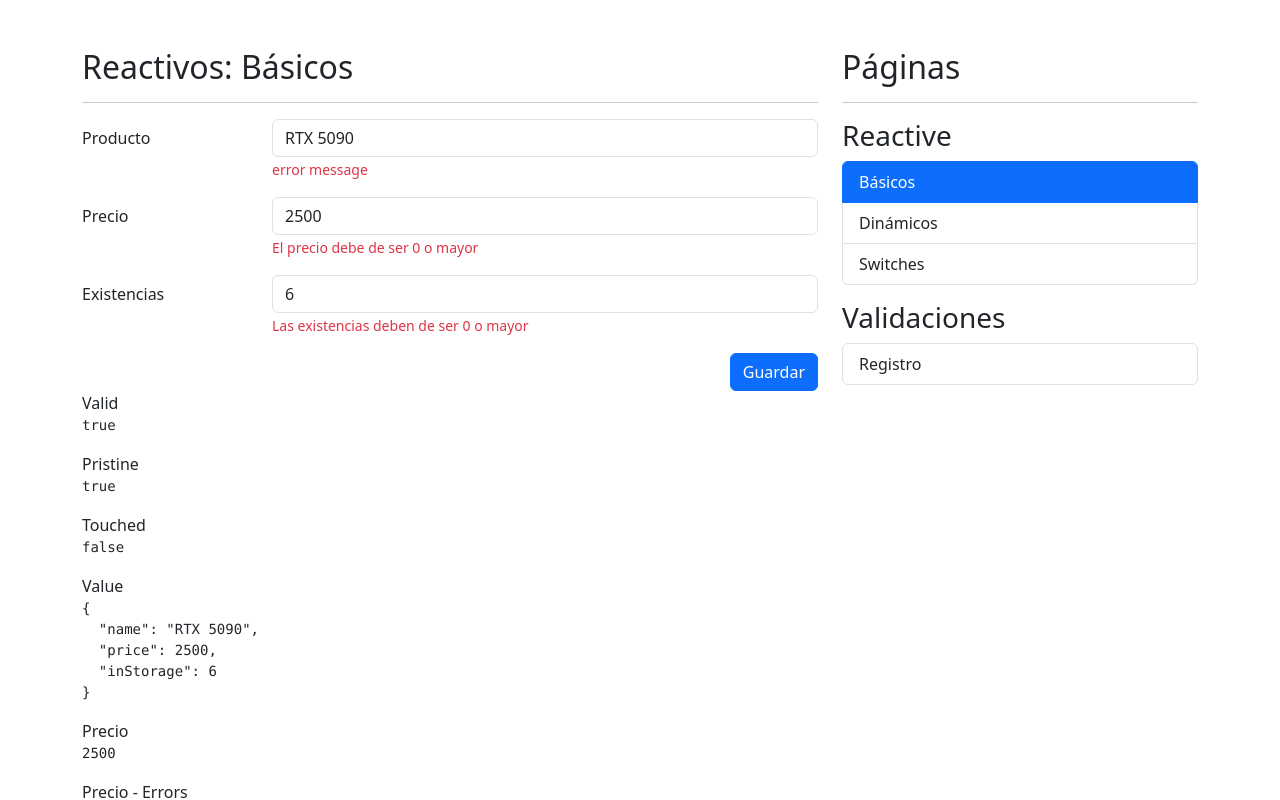
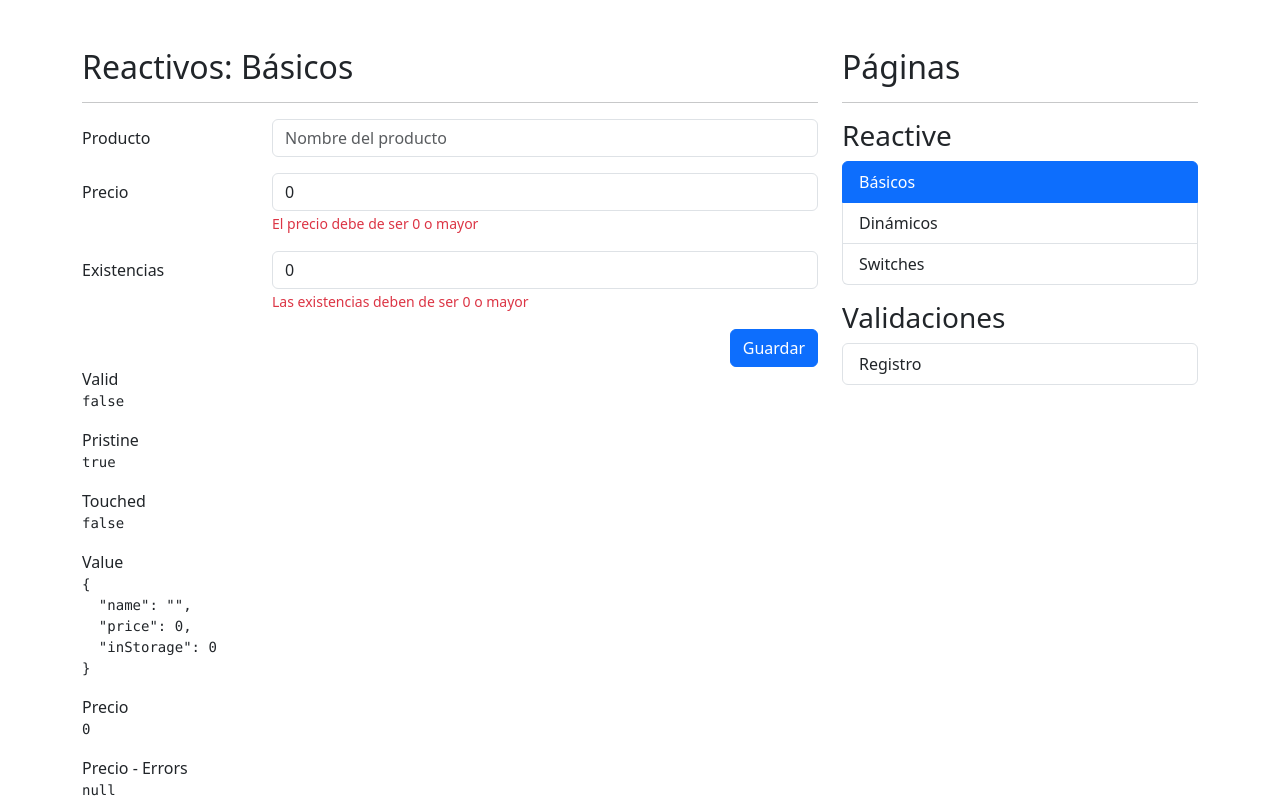
Before and after one commit to AlbertoG22/forms-app-angular, an Angular app: page /reactive/basic in a window 1280 px wide. Shown: the top 800 px of the page. Built offline with nearby package versions, Linux system fonts and the light colour scheme.

Commit message:
display validation error messages on screen

```diff
--- a/src/app/reactive/pages/basic-page/basic-page.component.html
+++ b/src/app/reactive/pages/basic-page/basic-page.component.html
@@ -16,14 +16,18 @@
             formControlName="name"
             placeholder="Nombre del producto">
 
-          <span class="form-text text-danger">
-            <!-- Debe de ser de 3 letras -->
-            error message
+          <span *ngIf="myForm.controls['name'].getError('required') && myForm.controls['name'].touched"
+            class="form-text text-danger">
+            Este campo es requerido
+          </span>
+          <span *ngIf="myForm.controls['name'].getError('minlength') && myForm.controls['name'].touched"
+            class="form-text text-danger">
+            Este campo requiere mínimo de 3 letras
           </span>
         </div>
       </div>
 
-        <!-- Campo de producto -->
+        <!-- Campo de precios -->
         <div class="mb-3 row">
           <label class="col-sm-3 col-form-label">Precio</label>
           <div class="col-sm-9">
--- a/src/app/reactive/pages/basic-page/basic-page.component.ts
+++ b/src/app/reactive/pages/basic-page/basic-page.component.ts
@@ -15,7 +15,7 @@
   constructor( private fb: FormBuilder ) { }
 
   ngOnInit(): void {
-    this.myForm.reset( rtx5090 );
+    // this.myForm.reset( rtx5090 );
   }
 
   public myForm: FormGroup = this.fb.group({
@@ -25,7 +25,10 @@
   });
 
   onSave() {
-    if( this.myForm.invalid ) return;
+    if( this.myForm.invalid ) {
+      this.myForm.markAllAsTouched();
+      return;
+    };
     console.log(this.myForm.value);
 
     this.myForm.reset({ price: 10, inStorage: 0 });
```
